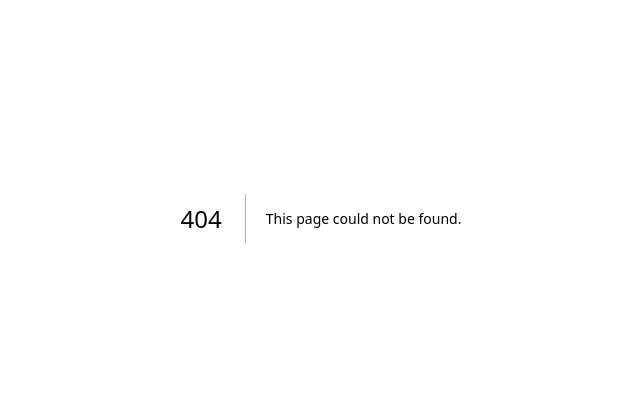
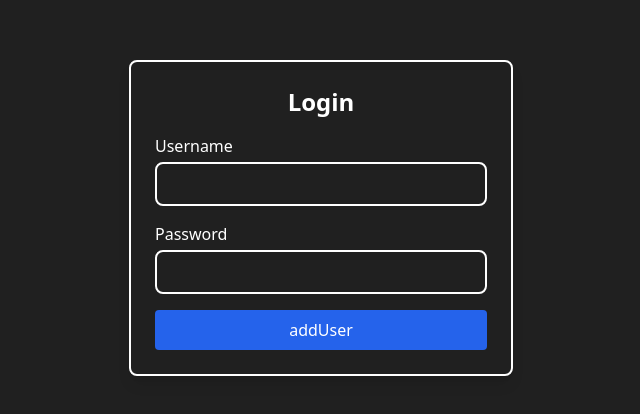
Before and after one commit to ShriramJayanth/topsy_turvy_client, a Next.js app: page /adduserfor in a window 1280 px wide. Before the commit this address had no page. Shown: the part 182-596 px from the top of the page, without its empty margins (319-959 px from the left). Built offline with nearby package versions, Linux system fonts and the light colour scheme.

Commit message:
java added

```diff
--- /dev/null
+++ b/app/adduserfor/page.tsx
@@ -0,0 +1,71 @@
+'use client';
+
+import { useState } from 'react';
+import { useRouter } from 'next/navigation';
+
+export default function AddUserPage() {
+  const [email, setEmail] = useState('');
+  const [phoneNumber, setPhoneNumber] = useState('');
+  const [error, setError] = useState('');
+  const router = useRouter();
+
+  const handleLogin = async () => {
+    setError('');
+
+    try {
+      const response = await fetch('http://localhost:3001/auth/adduser', {
+        method: 'POST',
+        headers: { 'Content-Type': 'application/json' },
+        body: JSON.stringify({ email, phoneNumber }),
+      });
+
+      const data = await response.json();
+
+      if (!response.ok) {
+        throw new Error(data.message || 'Login failed');
+      }
+
+      alert(data.message);
+      setEmail("");
+      setPhoneNumber("");
+
+    } catch (err: any) {
+      setError(err.message);
+    }
+  };
+
+  return (
+    <div className="flex items-center justify-center min-h-screen bg-customDark text-white">
+      <div className="w-96 p-6 border-2 border-white rounded-lg shadow-lg">
+        <h2 className="text-2xl font-semibold text-center mb-4">Login</h2>
+
+        {error && <p className="text-red-500 text-sm mb-3 text-center">{error}</p>}
+
+        <div className="mb-4">
+          <label className="block mb-1">Username</label>
+          <input
+            type="text"
+            value={email}
+            onChange={(e) => setEmail(e.target.value)}
+            className="w-full p-2 bg-customDark text-white border-2 border-white rounded-lg focus:outline-none focus:ring-2 focus:ring-blue-500"
+          />
+        </div>
+        <div className="mb-4">
+          <label className="block mb-1">Password</label>
+          <input
+            type="password"
+            value={phoneNumber}
+            onChange={(e) => setPhoneNumber(e.target.value)}
+            className="w-full p-2 bg-customDark text-white border-2 border-white rounded-lg focus:outline-none focus:ring-2 focus:ring-blue-500"
+          />
+        </div>
+        <button
+          onClick={handleLogin}
+          className="w-full bg-blue-600 hover:bg-blue-700 text-white py-2 rounded transition duration-200"
+        >
+          addUser
+        </button>
+      </div>
+    </div>
+  );
+}
--- a/app/editor/page.tsx
+++ b/app/editor/page.tsx
@@ -14,7 +14,7 @@ export default function CodeEditor() {
     const verifyToken = async () => {
       const token = localStorage.getItem("token");
       if (!token) {
-        router.push("/login");
+        router.push("/");
         return;
       }
 
@@ -28,16 +28,17 @@ export default function CodeEditor() {
 
         if (!response.ok) {
           localStorage.removeItem("token");
-          router.push("/login");
+          router.push("/");
           return;
         }
 
         const data = await response.json();
+        setCurrentIndex(data.user.problemsSolved);
         setEmail(data.user.email);
       } catch (error) {
         console.error("Error verifying token:", error);
         localStorage.removeItem("token");
-        router.push("/login");
+        router.push("/");
       }
     };
 
@@ -47,6 +48,7 @@ export default function CodeEditor() {
   let langId: Map<string, number> = new Map();
   langId.set("Python", 1);
   langId.set("C++", 2);
+  langId.set("Java",3);
 
   const questions = [
     {
@@ -125,12 +127,16 @@ export default function CodeEditor() {
       });
 
       const data = await response.json();
-      // console.log(data);
+      if(data.status==="Failed"){
+        setOutput(data.message);
+      }
+      else{
       let output="";
       for (let i=0;i<data.outputs.length;i++){
         output+=data.outputs[i]+"\n";
       }
       setOutput(output);
+      }
     } catch (error) {
       console.error("Error submitting code:", error);
     }
@@ -181,6 +187,7 @@ export default function CodeEditor() {
           >
             <option>Python</option>
             <option>C++</option>
+            <option>Java</option>
           </select>
         </div>
       </div>
--- /dev/null
+++ b/app/getlogsfor/page.tsx
@@ -0,0 +1,66 @@
+"use client";
+import { useEffect, useState } from "react";
+
+interface Log {
+  id: string;
+  email: string;
+  problemId: string;
+  timestamp: string;
+}
+
+export default function LogsPage() {
+  const [logs, setLogs] = useState<Log[]>([]);
+  const [loading, setLoading] = useState(true);
+  const [error, setError] = useState("");
+
+  useEffect(() => {
+    const fetchLogs = async () => {
+      try {
+        const response = await fetch("http://localhost:3001/auth/logs");
+        const data = await response.json();
+        if (response.ok) {
+          setLogs(data.logs);
+        } else {
+          setError("Failed to fetch logs");
+        }
+      } catch (err) {
+        setError("Server error");
+      } finally {
+        setLoading(false);
+      }
+    };
+
+    fetchLogs();
+  }, []);
+
+  return (
+    <div className="max-w-4xl mx-auto p-6">
+      <h1 className="text-2xl font-bold mb-4">User Logs</h1>
+      {loading && <p>Loading logs...</p>}
+      {error && <p className="text-red-500">{error}</p>}
+      {!loading && !error && logs.length === 0 && <p>No logs found.</p>}
+      {!loading && !error && logs.length > 0 && (
+        <div className="overflow-x-auto">
+          <table className="w-full border-collapse border border-gray-300">
+            <thead>
+              <tr className="bg-gray-200">
+                <th className="border p-2">Email</th>
+                <th className="border p-2">Problem ID</th>
+                <th className="border p-2">Timestamp</th>
+              </tr>
+            </thead>
+            <tbody>
+              {logs.map((log) => (
+                <tr key={log.id} className="border">
+                  <td className="border p-2">{log.email}</td>
+                  <td className="border p-2">{log.problemId}</td>
+                  <td className="border p-2">{new Date(log.timestamp).toLocaleString()}</td>
+                </tr>
+              ))}
+            </tbody>
+          </table>
+        </div>
+      )}
+    </div>
+  );
+}
```
